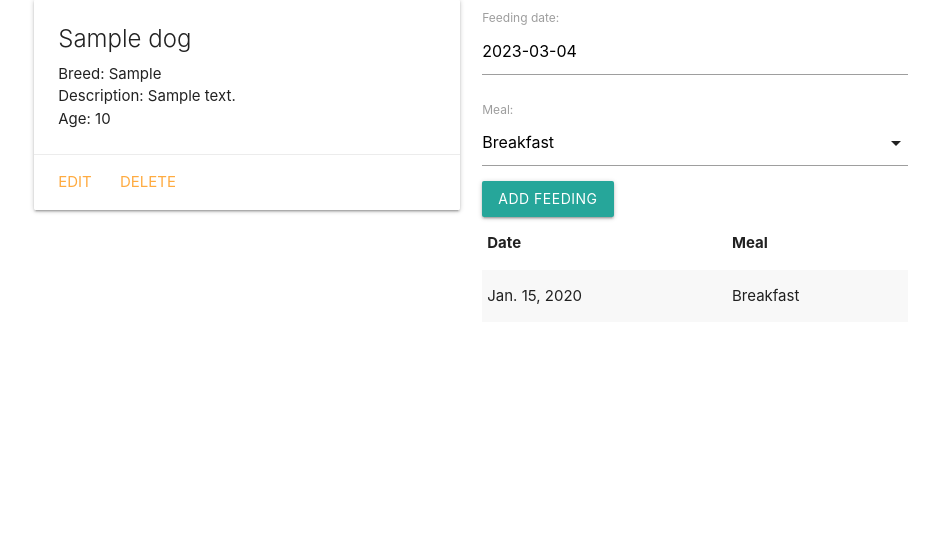
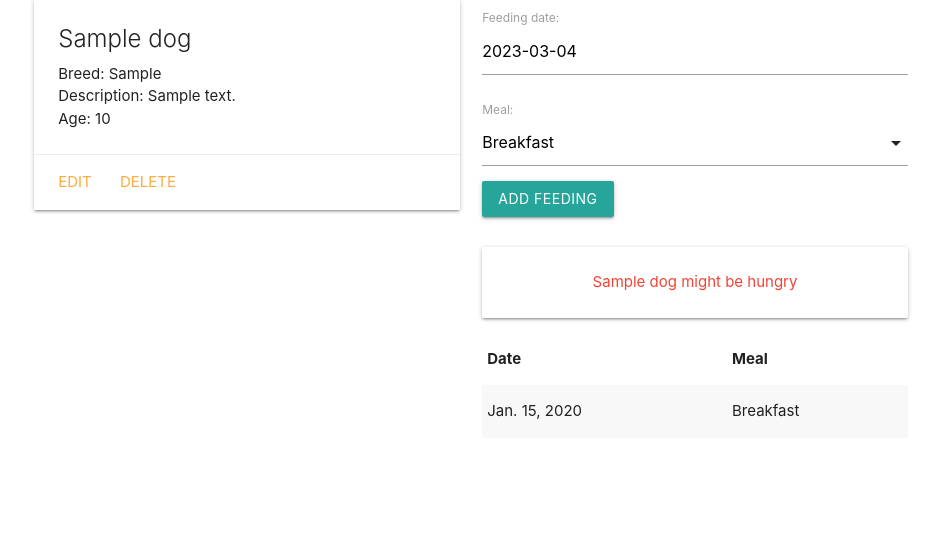
Before and after one commit to RCarr94/django-collector-lab, a Django app: page /dogs/1/ in a window 1280 px wide. Shown: the part 209-767 px from the top of the page, without its empty margins (169-1110 px from the left). Run offline with Django 4.2, Linux system fonts and the light colour scheme; tables that the repository leaves empty hold one stand-in row (values such as "Sample post").

Commit message:
add meal reminder

```diff
--- a/dogcollector/main_app/models.py
+++ b/dogcollector/main_app/models.py
@@ -1,6 +1,6 @@
 from django.db import models
-
 from django.urls import reverse
+from datetime import date
 
 MEALS = (
     ('B', 'Breakfast'),
@@ -20,6 +20,10 @@ class Dog(models.Model):
     def get_absolute_url(self):
         return reverse('detail', kwargs={'dog_id': self.id})
 
+    def fed_for_today(self):
+        return len( self.feeding_set.filter(date=date.today()) )
+
+
 class Feeding(models.Model):
     date = models.DateField('feeding date')
     meal = models.CharField(
--- a/dogcollector/main_app/templates/dogs/detail.html
+++ b/dogcollector/main_app/templates/dogs/detail.html
@@ -28,6 +28,12 @@
             {{ feeding_form.as_p }}
             <input type="submit" class="btn" value="Add Feeding">
         </form>
+        <br>
+        {% if dog.fed_for_today %}
+            <div class="card-panel teal-text center-align">{{dog.name}} has been fed all meals for today</div>
+        {% else %}
+            <div class="card-panel red-text center-align">{{dog.name}} might be hungry</div>
+        {% endif %}
         <table class="striped">
             <thead>
                 <tr>
```
